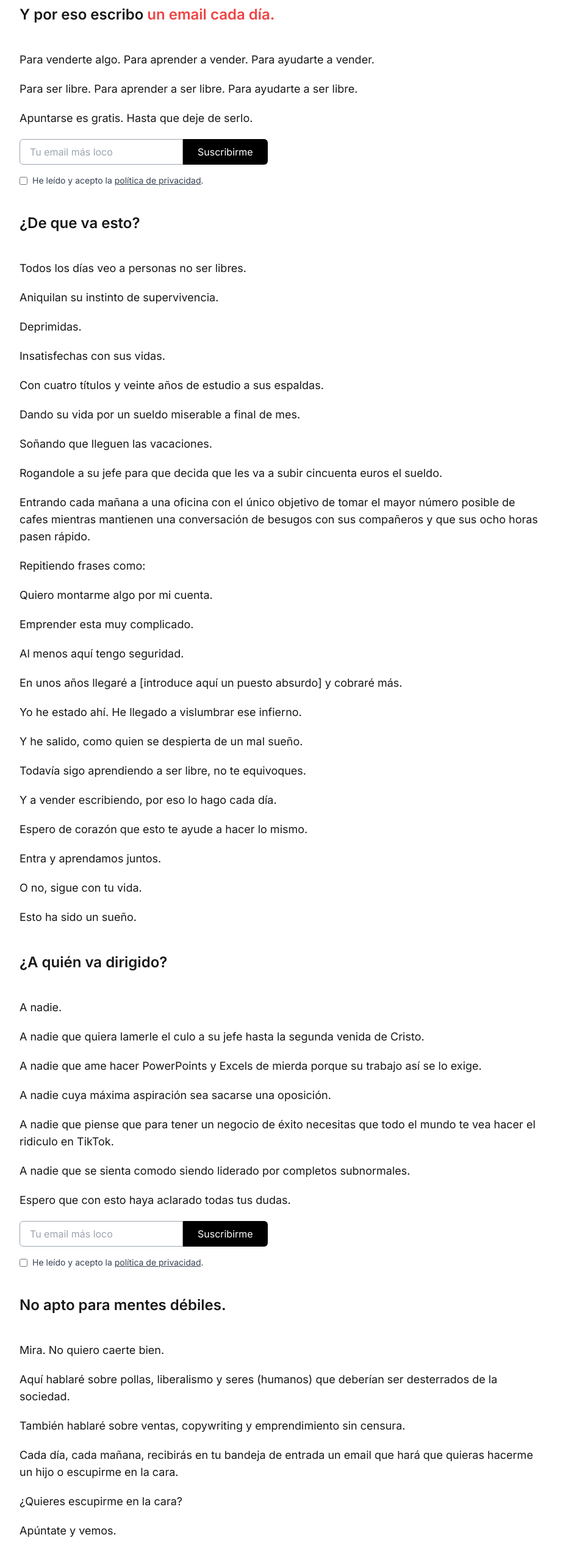
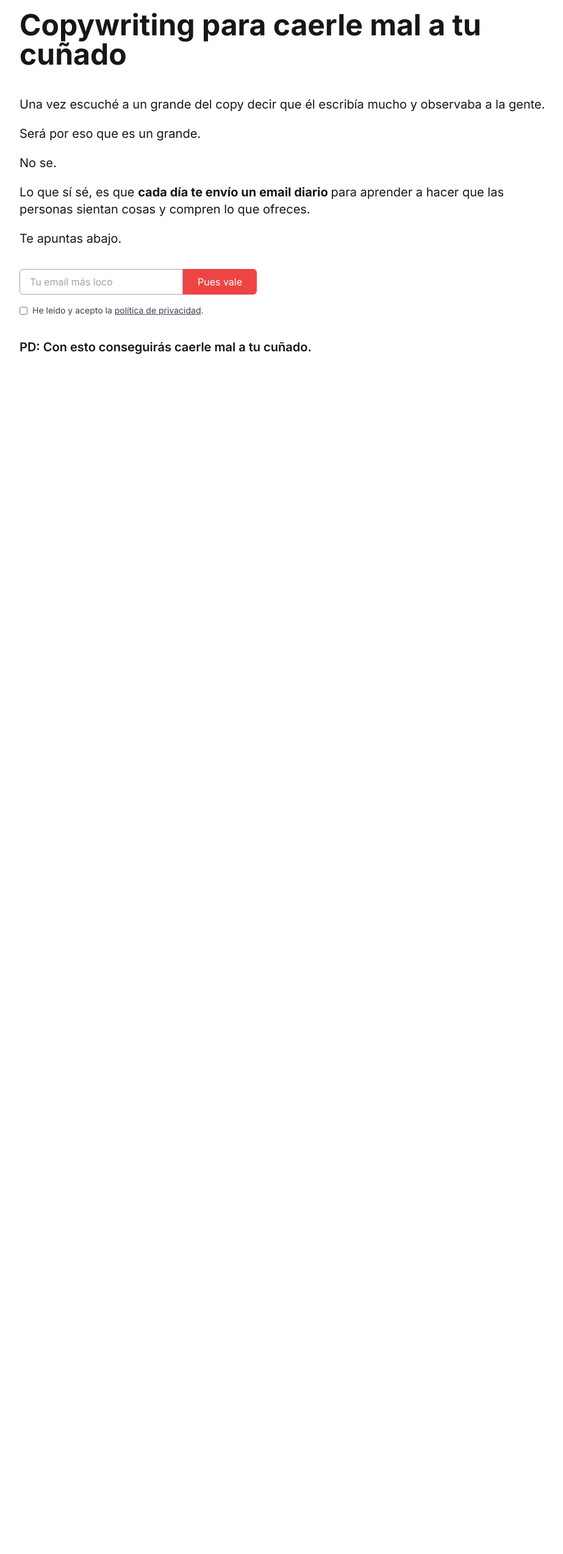
Before and after one commit to MariaLipiz/miraencomentarios, a Next.js app: page / in a window 1280 px wide. Shown: the part 100-2648 px from the top of the page at 61% size, without its empty margins (176-1099 px from the left). After the commit the page ends 800 px from the top, so only its background shows below. Built offline with nearby package versions, Linux system fonts and the light colour scheme.

Commit message:
Cambio texto web

```diff
--- a/app/components/NewsletterForm.tsx
+++ b/app/components/NewsletterForm.tsx
@@ -18,9 +18,9 @@ export default function NewsletterForm() {
         />
         <button
           type="submit"
-          className="bg-black text-white px-6 py-2 rounded-r-md hover:bg-gray-900"
+          className="bg-red-500 text-white px-6 py-2 rounded-r-md hover:bg-gray-900"
         >
-          Suscribirme
+          Pues vale
         </button>
       </div>
 
--- a/app/page.tsx
+++ b/app/page.tsx
@@ -72,161 +72,33 @@ export default function Home() {
         strategy="afterInteractive"
         dangerouslySetInnerHTML={{ __html: JSON.stringify(schema) }}
       />
-    <main className="flex flex-col items-start justify-start px-6 sm:px-12 lg:px-52 py-12 gap-5">
-      <h1 className="text-3xl sm:text-4xl font-bold">
-        Amo ser libre y ayudar a los demás
+    <main className="flex flex-col items-start justify-center px-6 sm:px-12 lg:px-52 py-6 lg:py-12 gap-5 lg:h-screen">
+      <h1 className="text-4xl sm:text-5xl font-bold mb-6 ">
+        Copywriting para caerle mal a tu cuñado
       </h1>
-      <h2 className="text-xl sm:text-2xl font-semibold mb-6">
-          Y por eso escribo <span className="text-red-500">un email cada día.</span>
-      </h2>
 
 
+      <p className="text-lg sm:text-xl  font-normal">
+      Una vez escuché a un grande del copy decir que él escribía mucho y observaba a la gente.
+      </p>
+      <p className="text-lg sm:text-xl  font-normal">
+      Será por eso que es un grande.
+      </p>
+      <p className="text-lg sm:text-xl  font-normal">
+      No se.
+      </p>
+      <p className="text-lg sm:text-xl  font-normal">
+      Lo que sí sé, es que <strong>cada día te envío un email diario </strong> para aprender a hacer que las personas sientan cosas y compren lo que ofreces.
+      </p>
+      <p className="text-lg sm:text-xl  font-normal mb-4">
+      Te apuntas abajo.
+      </p>
 
-      <p className="text-base sm:text-lg  font-normal">
-      Para venderte algo. Para aprender a vender. Para ayudarte a vender.
-      </p>
-      <p className="text-base sm:text-lg  font-normal">
-      Para ser libre. Para aprender a ser libre. Para ayudarte a ser libre.
-      </p>
-      <p className="text-base sm:text-lg  font-normal">
-      Apuntarse es gratis. Hasta que deje de serlo.
-      </p>
 
       <NewsletterForm />
 
-
-
-      <h2 className="text-xl sm:text-2xl font-semibold my-6">
-      ¿De que va esto?
-      </h2>
-      <p className="text-base sm:text-lg  font-normal">
-      Todos los días veo a personas no ser libres.
-      </p>
-      <p className="text-base sm:text-lg  font-normal">
-      Aniquilan su instinto de supervivencia.
-      </p>
-      <p className="text-base sm:text-lg  font-normal">
-      Deprimidas.
-      </p>
-      <p className="text-base sm:text-lg  font-normal">
-      Insatisfechas con sus vidas.
-      </p>
-      <p className="text-base sm:text-lg  font-normal">
-      Con cuatro títulos y veinte años de estudio a sus espaldas.
-      </p>
-      <p className="text-base sm:text-lg  font-normal">
-      Dando su vida por un sueldo miserable a final de mes.
-      </p>
-
-      <p className="text-base sm:text-lg  font-normal">
-      Soñando que lleguen las vacaciones.
-      </p>
-      <p className="text-base sm:text-lg  font-normal">
-      Rogandole a su jefe para que decida que les va a subir cincuenta euros el sueldo.
-      </p>
-      <p className="text-base sm:text-lg  font-normal">
-      Entrando cada mañana a una oficina con el único objetivo de tomar el mayor número posible
-      de cafes mientras mantienen una conversación de besugos con sus compañeros y que sus ocho
-      horas pasen rápido.
-      </p>
-      <p className="text-base sm:text-lg  font-normal">
-      Repitiendo frases como:
-      </p>
-      <p className="text-base sm:text-lg  font-normal">
-      Quiero montarme algo por mi cuenta.
-      </p>
-      <p className="text-base sm:text-lg  font-normal">
-      Emprender esta muy complicado.
-      </p>
-      <p className="text-base sm:text-lg  font-normal">
-      Al menos aquí tengo seguridad.
-      </p>
-      <p className="text-base sm:text-lg  font-normal">
-      En unos años llegaré a [introduce aquí un puesto absurdo] y cobraré más.
-      </p>
-      <p className="text-base sm:text-lg  font-normal">
-      Yo he estado ahí. He llegado a vislumbrar ese infierno.
-      </p>
-      <p className="text-base sm:text-lg  font-normal">
-      Y he salido, como quien se despierta de un mal sueño.
-      </p>
-      <p className="text-base sm:text-lg  font-normal">
-      Todavía sigo aprendiendo a ser libre, no te equivoques.
-      </p>
-      <p className="text-base sm:text-lg  font-normal">
-      Y a vender escribiendo, por eso lo hago cada día.
-      </p>
-      <p className="text-base sm:text-lg  font-normal">
-      Espero de corazón que esto te ayude a hacer lo mismo.
-      </p>
-      <p className="text-base sm:text-lg  font-normal">
-      Entra y aprendamos juntos.
-      </p>
-      <p className="text-base sm:text-lg  font-normal">
-      O no, sigue con tu vida.
-      </p>
-      <p className="text-base sm:text-lg  font-normal">
-      Esto ha sido un sueño.
-      </p>
-
-      <h2 className="text-xl sm:text-2xl font-semibold my-6">
-      ¿A quién va dirigido?
-      </h2>
-
-      <p className="text-base sm:text-lg  font-normal">
-      A nadie.
-      </p>
-      <p className="text-base sm:text-lg  font-normal">
-      A nadie que quiera lamerle el culo a su jefe hasta la segunda venida de Cristo.
-      </p>
-      <p className="text-base sm:text-lg  font-normal">
-      A nadie que ame hacer PowerPoints y Excels de mierda porque su trabajo así se lo exige.
-      </p>
-      <p className="text-base sm:text-lg  font-normal">
-      A nadie cuya máxima aspiración sea sacarse una oposición.
-      </p>
-      <p className="text-base sm:text-lg  font-normal">
-      A nadie que piense que para tener un negocio de éxito necesitas que todo el mundo te vea hacer el ridiculo
-      en TikTok.
-      </p>
-      <p className="text-base sm:text-lg  font-normal">
-      A nadie que se sienta comodo siendo liderado por completos subnormales.
-      </p>
-
-
-      <p className="text-base sm:text-lg  font-normal">
-      Espero que con esto haya aclarado todas tus dudas.
-      </p>
-
-      <NewsletterForm />
-
-
-
-      <h2 className="text-xl sm:text-2xl font-semibold my-6">
-        No apto para mentes débiles.
-      </h2>
-      <p className="text-base sm:text-lg  font-normal">
-      Mira. No quiero caerte bien.
-      </p>
-      <p className="text-base sm:text-lg  font-normal">
-      Aquí hablaré sobre pollas, liberalismo y seres (humanos) que deberían
-      ser desterrados de la sociedad.
-      </p>
-      <p className="text-base sm:text-lg  font-normal">
-      También hablaré sobre ventas, copywriting y emprendimiento sin censura.
-      </p>
-      <p className="text-base sm:text-lg  font-normal">
-      Cada día, cada mañana, recibirás en tu bandeja de entrada un email que hará que quieras hacerme un hijo o escupirme en la cara.
-      </p>
-      <p className="text-base sm:text-lg  font-normal">
-      ¿Quieres escupirme en la cara?
-      </p>
-      <p className="text-base sm:text-lg  font-normal">
-      Apúntate y vemos.
-      </p>
-
-      <p className="text-base sm:text-lg  font-normal">
-      PD: Mira arriba.
+      <p className="text-lg sm:text-xl  font-semibold mt-4">
+      PD: Con esto conseguirás caerle mal a tu cuñado.
       </p>
 
 
@@ -234,7 +106,10 @@ export default function Home() {
 
 
 
-      <NewsletterForm />
+
+
+
+
 
     </main>
     </>
```
